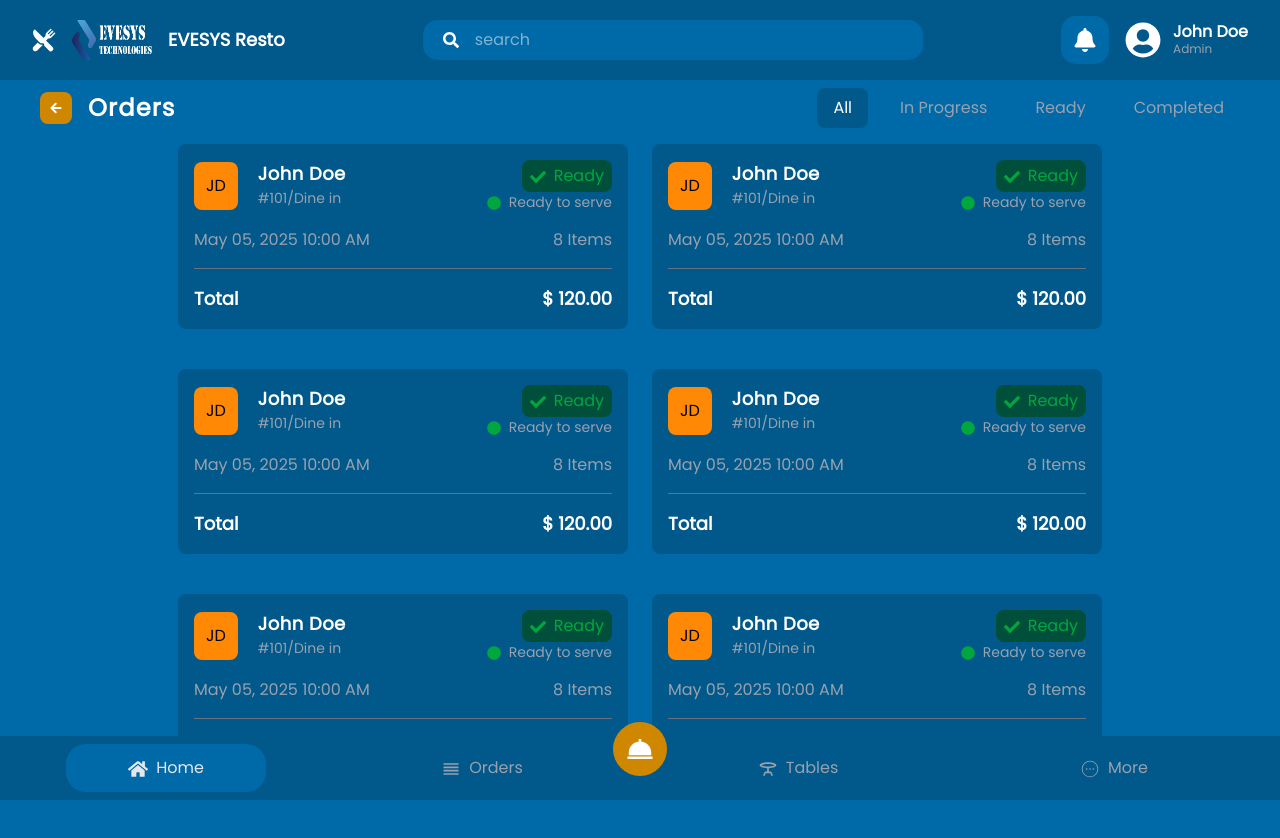
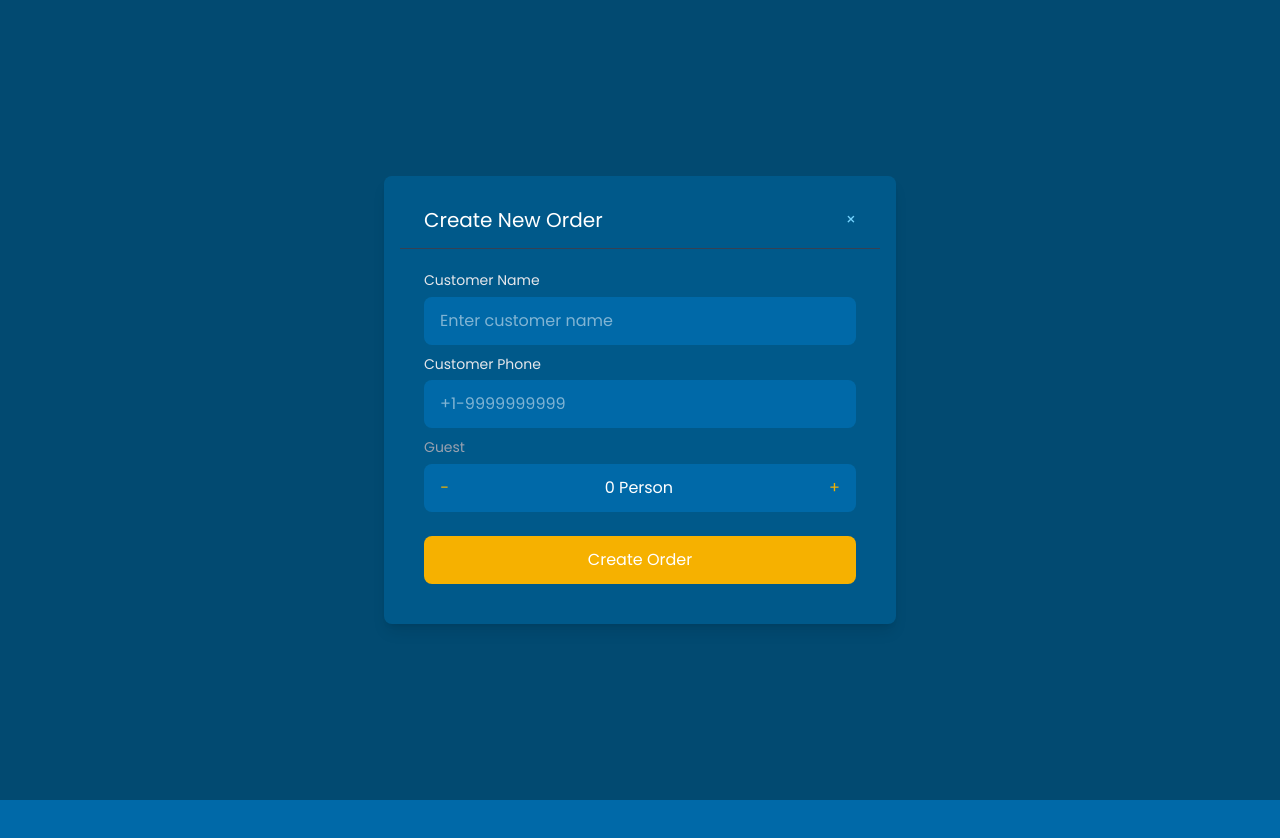
Before and after one commit to tharindu009/EVESYSResto, a React (Vite) app in the folder frontend/: page /orders in a window 1280 px wide. Both pictures are taken after a click on the button 640 px from the left and 749 px from the top of the page. Shown: the top 838 px of the page. Built offline with nearby package versions, Linux system fonts and the light colour scheme.

Commit message:
create order design complete

```diff
--- /dev/null
+++ b/frontend/src/components/Model.jsx
@@ -0,0 +1,24 @@
+import React from 'react'
+
+const Model = ({ title, onClose, isOpen, children }) => {
+
+    if (!isOpen) return null;
+
+    return (
+        <div className="fixed inset-0 bg-sky-900 bg-opacity-50 flex justify-center items-center z-50">
+            <div className='bg-sky-800 shadow-lg w-full max-w-lg mx-4 rounded-lg p-4'>
+                <div className='flex items-center justify-between px-6 py-4 border-b border-gray-700'>
+                    <h2 className='text-xl text-white font-smibold'>{title}</h2>
+                    <button className='text-sky-300 text-2xl hover:text-sky-500' onClick={onClose}>
+                        &times;
+                    </button>
+                </div>
+                <div className="p-6">
+                    {children}
+                </div>
+            </div>
+        </div>
+    )
+}
+
+export default Model
--- a/frontend/src/components/Navbar.jsx
+++ b/frontend/src/components/Navbar.jsx
@@ -1,23 +1,83 @@
-import React, { use } from 'react'
+import React, { useState, useEffect } from 'react'
 import { FaHome } from "react-icons/fa";
 import { MdOutlineReorder } from "react-icons/md";
 import { MdOutlineTableBar } from "react-icons/md";
 import { CiCircleMore } from "react-icons/ci";
 import { BiSolidDish } from "react-icons/bi";
-import { useNavigate } from 'react-router-dom';
+import { useNavigate, useLocation } from 'react-router-dom';
+import Model from './Model';
 
 const Navbar = () => {
 
     const navigate = useNavigate();
+    const location = useLocation();
+    const [page, setPage] = useState('home');
+
+    useEffect(() => {
+        const pathToPage = {
+            '/': 'home',
+            '/orders': 'orders',
+            '/tables': 'tables',
+            '/more': 'more',
+        };
+        setPage(pathToPage[location.pathname] || 'home');
+    }, [location.pathname]);
+
+    const [isModelOpen, setIsModelOpen] = useState(false);
+    const openModel = () => {
+        setIsModelOpen(true);
+    }
+    const closeModel = () => {
+        setIsModelOpen(false);
+    }
+
+    const [guestCount, setGuestCount] = useState(0);
+
+    const increment = () => {
+        if (guestCount >= 6) return;
+        setGuestCount(guestCount + 1);
+    }
+    const decrement = () => {
+        if (guestCount > 0) {
+            setGuestCount(guestCount - 1);
+        }
+    }
 
     return (
         <div className='fixed bottom-0 left-0 right-0 bg-sky-800 p-2 h-16 flex justify-around'>
-            <button onClick={() => navigate("/")} className=' text-gray-200 cursor-pointer bg-sky-700 w-[200px] rounded-[20px]'><FaHome className="inline mr-2" size={20} />Home</button>
-            <button onClick={() => navigate("/orders")} className='text-gray-400 w-[200px] cursor-pointer'><MdOutlineReorder className="inline mr-2" size={20} />Orders</button>
-            <button onClick={() => navigate("/tables")} className='text-gray-400 w-[200px] cursor-pointer'><MdOutlineTableBar className="inline mr-2" size={20} />Tables</button>
-            <button className='text-gray-400 w-[200px] cursor-pointer'><CiCircleMore className="inline mr-2" size={20} />More</button>
+            <button onClick={() => navigate("/")} className={`${page === "home" ? "text-gray-200 bg-sky-700 rounded-[20px]" : "text-gray-400"} cursor-pointer w-[200px]`}><FaHome className="inline mr-2" size={20} />Home</button>
+            <button onClick={() => navigate("/orders")} className={`${page === "orders" ? "text-gray-200 bg-sky-700 rounded-[20px]" : "text-gray-400"} cursor-pointer w-[200px]`}><MdOutlineReorder className="inline mr-2" size={20} />Orders</button>
+            <button onClick={() => navigate("/tables")} className={`${page === "tables" ? "text-gray-200 bg-sky-700 rounded-[20px]" : "text-gray-400"} cursor-pointer w-[200px]`}><MdOutlineTableBar className="inline mr-2" size={20} />Tables</button>
+            <button onClick={() => navigate("/more")} className={`${page === "more" ? "text-gray-200 bg-sky-700 rounded-[20px]" : "text-gray-400"} cursor-pointer w-[200px]`}><CiCircleMore className="inline mr-2" size={20} />More</button>
 
-            <button className='absolute bottom-6 bg-yellow-600 hover:bg-yellow-800 text-white rounded-full p-3 items-center cursor-pointer'><BiSolidDish size={30} /></button>
+            <button onClick={openModel} className='absolute bottom-6 bg-yellow-600 hover:bg-yellow-800 text-white rounded-full p-3 items-center cursor-pointer'>
+                <BiSolidDish size={30} />
+            </button>
+            <Model isOpen={isModelOpen} onClose={closeModel} title="Create New Order">
+                <div>
+                    <label className='block text-gray-200 mb-2 text-sm font-medium'>Customer Name</label>
+                    <div className='className="flex items-center rounded-lg p-3 px-4 bg-sky-700'>
+                        <input type="text" name='' placeholder='Enter customer name' className='bg-transparent flex-1 text-white focus:outline-none' />
+                    </div>
+                </div>
+                <div>
+                    <label className="block text-gray-200 mb-2 mt-3 text-sm font-medium">Customer Phone</label>
+                    <div className="flex items-center rounded-lg p-3 px-4 bg-sky-700">
+                        <input type="number" name="" placeholder="+1-9999999999" id="" className="bg-transparent flex-1 text-white focus:outline-none" />
+                    </div>
+                </div>
+                <div>
+                    <label className="block mb-2 mt-3 text-sm font-medium text-gray-400">Guest</label>
+                    <div className="flex items-center justify-between bg-sky-700 px-4 py-3 rounded-lg">
+                        <button onClick={decrement} className="text-yellow-500 text-2xl hover:text-yellow-900 cursor-pointer">&minus;</button>
+                        <span className="text-white">{guestCount} Person</span>
+                        <button onClick={increment} className="text-yellow-500 text-2xl hover:text-yellow-900 cursor-pointer">&#43;</button>
+                    </div>
+                </div>
+                <button onClick={() => navigate("/tables")} className="w-full bg-[#F6B100] text-white rounded-lg py-3 mt-6 hover:bg-yellow-700 cursor-pointer">
+                    Create Order
+                </button>
+            </Model>
         </div>
     )
 }
--- a/frontend/src/components/tables/TableCard.jsx
+++ b/frontend/src/components/tables/TableCard.jsx
@@ -1,8 +1,8 @@
 import React from 'react'
 
-const TableCard = ({ key, name, status, initial }) => {
+const TableCard = ({ id, name, status, initial }) => {
     return (
-        <div key={key} className='w-[300px] bg-sky-800 p-4 rounded-lg mb-4 cursor-pointer hover:shadow-lg'>
+        <div key={id} className='w-[300px] bg-sky-800 p-4 rounded-lg mb-4 cursor-pointer hover:shadow-lg'>
             <div className='flex items-center justify-between'>
                 <h1 className='text-white text-xl font-semibold'>{name}</h1>
                 <p className={`${status === "Booked" ? "text-red-300 bg-red-600" : "text-green-600 bg-emerald-900"} px-2 py-1 rounded-lg`}>{status}</p>
```
Also changed, not shown: 1 other file (tests, documents, lock files or other folders).
